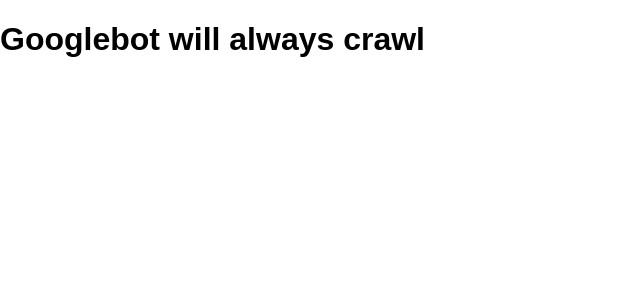
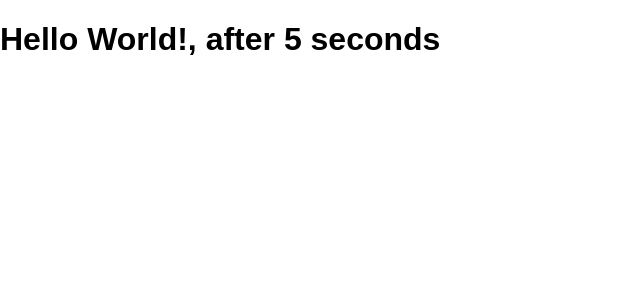
Before and after one commit to fullstackmafia/react-seo-app, a React (Create React App) app: page / in a window 1280 px wide. Shown: the top 300 px of the page, without its empty margins (0-640 px from the left). Built offline with nearby package versions, Linux system fonts and the light colour scheme.

Commit message:
Start with create-react-app

```diff
--- a/src/App.js
+++ b/src/App.js
@@ -3,14 +3,26 @@
 import './App.css';
 
 
-class App extends Component {
+class App extends React.Component {
+  constructor() {
+    super();
+    this.state = { message: "" };
+  }
+
+  componentDidMount() {
+    setTimeout(() => {
+      this.setState({
+        message: "Hello World!, after 5 seconds"
+      })
+    }, 5000);
+  }
+
   render() {
     return (
-     <div>
-        <h1>Googlebot will always crawl</h1>
+      <div>
+        <h1>{ this.state.message }</h1>
       </div>
-    );
+    )
   }
 }
-
 export default App;
```
